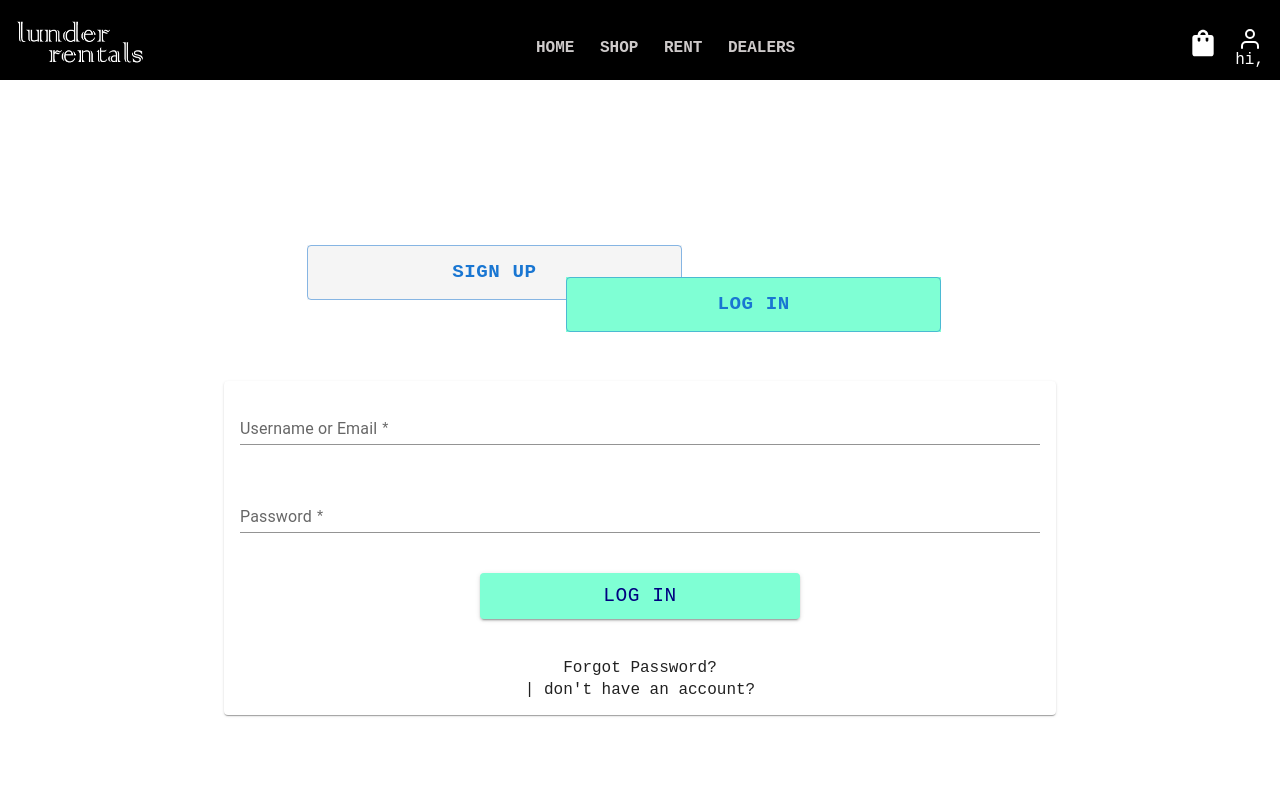
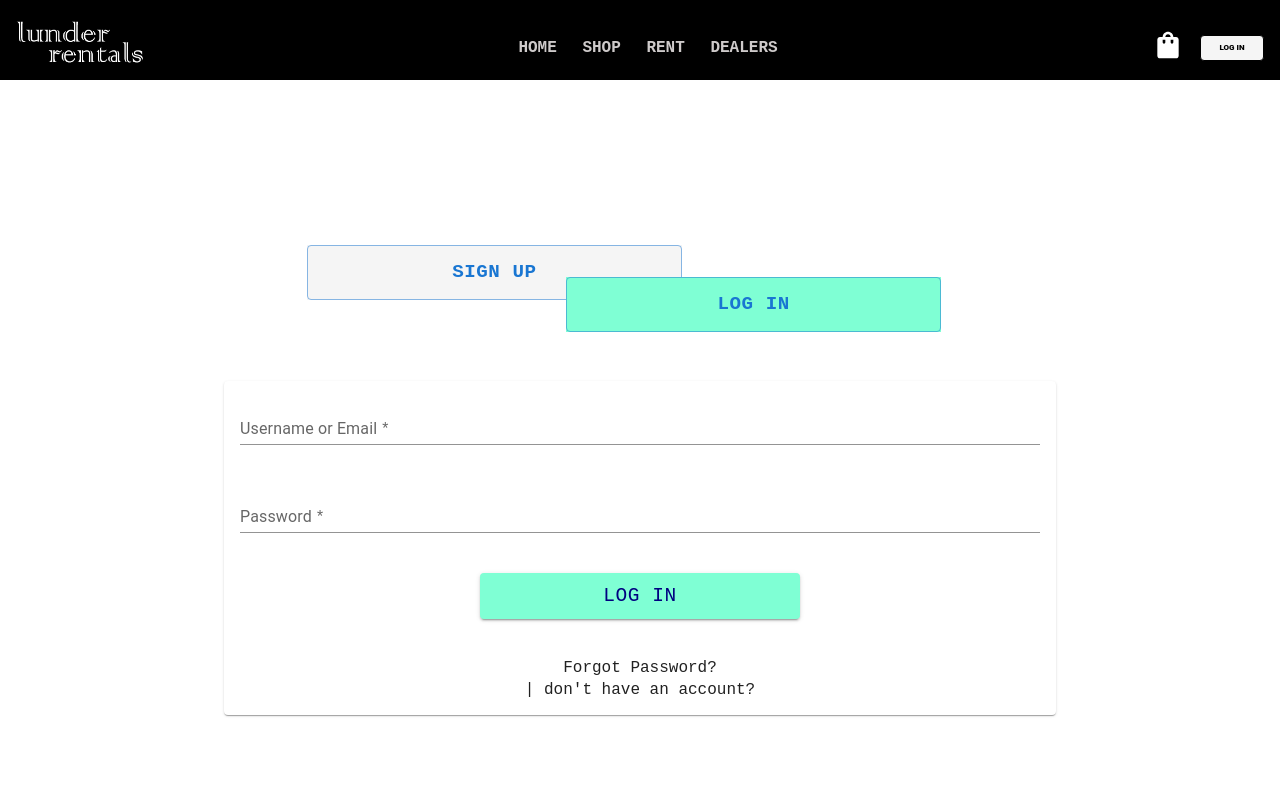
Before and after one commit to dhani-el/LunderRentals-2.0, a React (Vite) app: page /auth in a window 1280 px wide. Shown: the top 800 px of the page. Built offline with nearby package versions, Linux system fonts and the light colour scheme.

Commit message:
authentication second patch

```diff
--- a/src/App.jsx
+++ b/src/App.jsx
@@ -9,6 +9,9 @@ import Cart from './Cart/Jsx';
 import SinglePayment from './SinglePayment/Jsx';
 
 import {createBrowserRouter, RouterProvider} from 'react-router-dom';
+import { createContext, useEffect, useState } from 'react';
+
+export const AuthContext = createContext(null);
 
 
 
@@ -52,9 +55,12 @@ const route  = createBrowserRouter([
 ]);
 
 function App() {
+  const [userLoggedIn, setUserLoggedin] = useState({isloggedin:false,username:`${document.cookie}`.substring(5).toString()})
 
   return (
+    <AuthContext.Provider value={{authState:userLoggedIn,contextFn:setUserLoggedin}}>
       <RouterProvider router={route} />
+    </AuthContext.Provider>
   )
 
 }
--- a/src/Auth/Jsx/components.jsx
+++ b/src/Auth/Jsx/components.jsx
@@ -1,8 +1,10 @@
-import { useState} from "react";
+import { useState,useContext} from "react";
 import { motion } from "framer-motion" ;
 import { Box, TextField, Button, Card } from "@mui/material";
 import formType from "../constant";
 import axios from "axios";
+import { AuthContext } from "../../App";
+
 
 
 const baseUrl = "http://localhost:3000/"
@@ -10,14 +12,14 @@ const baseUrl = "http://localhost:3000/"
 export function Login(){
     const [userName, setUserName] = useState('');
     const [password, setPassword] = useState('');
-    const payload = {username : userName, password: password}
+    const payload = {username : userName, password: password};
+    const {authState,contextFn} = useContext(AuthContext);
 
     function handleInputChange(e, setFunc){
         if(e != null){
             setFunc(e.target.value);
         }
     }
-
     function handleLoginClick(){
         if (checkFields([userName,password]) > 0) {
             return
@@ -35,7 +37,8 @@ export function Login(){
             withCredentials:true,
         }).then(function(user){
             console.log("isd");
-            SaveLoggedInUser(user)
+            SaveLoggedInUser(user);
+            contextFn((initial)=>({isloggedin:true,username:user}));
             return user
         })
     }
--- a/src/Layout/Jsx/components.jsx
+++ b/src/Layout/Jsx/components.jsx
@@ -1,4 +1,4 @@
-import {useEffect, useState} from 'react';
+import {useEffect, useState, useContext} from 'react';
 import { Button } from "@mui/material";
 import {User} from 'react-feather';
 import ViewList from '@mui/icons-material/ViewList';
@@ -6,27 +6,19 @@ import {Close,ShoppingBag} from '@mui/icons-material';
 import {motion} from 'framer-motion';
 import { Link, useLocation } from 'react-router-dom';
 import LogoImage from '/one.png';
-
+import { AuthContext } from '../../App';
 
 
 
 export function Header(){
-    const [isUserLoggedIn, setIsUserLogedIn] = useState(false);
-    const [username, setUsername] = useState('');
-
-    useEffect(function(){
-        console.log(`${document.cookie}`.substring(5));
-        if(document.cookie !=null){
-            setIsUserLogedIn(true);
-            setUsername((former)=> `${document.cookie}`.substring(5).toString());
-        }
-    })
+    const {authState,contextFn} = useContext(AuthContext);
+    console.log("context data",authState.username);
 
     return <div id = "header">
              <Logo/>
              <NavBar/>
              <div id='authNmenuDiv'>
-             <Authenticator loggedIn = {isUserLoggedIn} username={username} />
+             <Authenticator loggedIn = {authState.username != ''} username={authState.username} />
              <Menu/>
              </div>
         </div>
@@ -126,7 +118,6 @@ export function Footer(){
 
 function CartLink({numberOfItems}){
     return <div id='cartLinkMainDiv'>
-        {/* <p id='noOfItems'>{numberOfItems}</p> */}
         <Link to="/cart">
             <ShoppingBag id="cartIcon"/>
         </Link>
--- a/src/Layout/Styles/index.css
+++ b/src/Layout/Styles/index.css
@@ -114,6 +114,12 @@
     flex-direction: column;
     align-items: center;
   }
+  #header #authenticator #userDiv p {
+    width: 70%;
+    text-overflow: ellipsis;
+    overflow: hidden;
+    text-wrap: nowrap;
+  }
   #header #authButtonDiv {
     display: flex;
     align-items: center;
```
Also changed, not shown: src/Layout/Styles/index.scss (+7 -0 lines), 2 other files (tests, documents, lock files or other folders).
